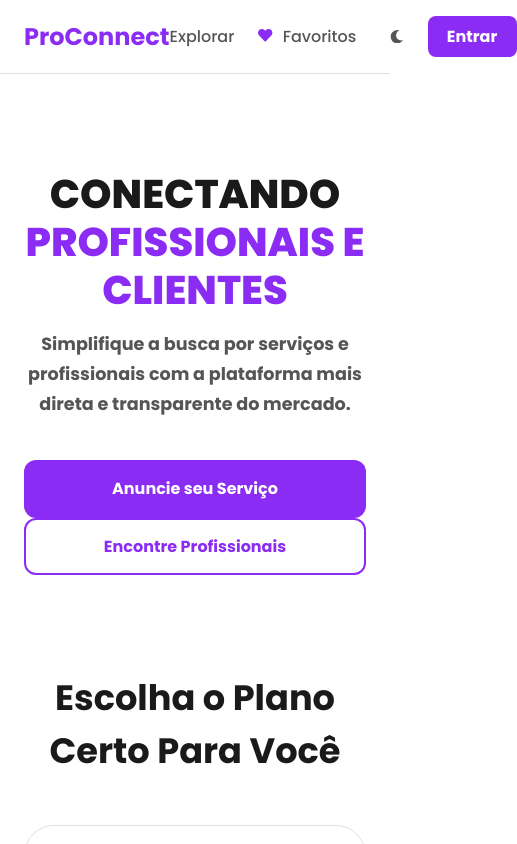
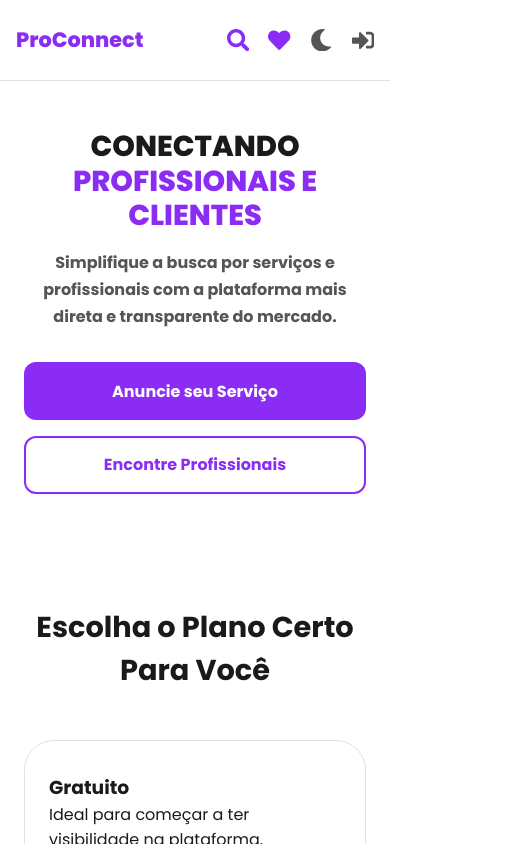
Before and after one commit to billiezinha/ProConnect, a Next.js app in the folder proconnect/: page / in a window 390 px wide. Shown: the top 844 px of the page, 517 px wide, since content can reach past the window. Built offline with nearby package versions, Linux system fonts and the light colour scheme.

Commit message:
fix front home

```diff
--- a/proconnect/src/app/globals.css
+++ b/proconnect/src/app/globals.css
@@ -35,6 +35,12 @@
   box-sizing: border-box;
   padding: 0;
   margin: 0;
+}
+
+/* === PREVINE BARRA DE ROLAGEM HORIZONTAL NO MOBILE (CRUCIAL PARA RESPONSIVIDADE) === */
+html, body {
+  max-width: 100vw;
+  overflow-x: hidden;
 }
 
 body {
@@ -87,5 +93,3 @@ body {
 /* Cores específicas para os ícones */
 .sunIcon { color: #ffcf40; }
 .moonIcon { color: #a1a1aa; }
-
-/* ... Mantenha aqui sua animação de pulso (onlineDot) se desejar ... */
--- a/proconnect/src/app/layout.tsx
+++ b/proconnect/src/app/layout.tsx
@@ -19,6 +19,11 @@ export default function RootLayout({ children }: { children: React.ReactNode })
 
   return (
     <html lang="pt-BR">
+      <head>
+        {/* ESTA É A LINHA MÁGICA QUE AVISA O TELEMÓVEL PARA USAR O MODO RESPONSIVO */}
+        <meta name="viewport" content="width=device-width, initial-scale=1, maximum-scale=1" />
+        <title>ProConnect</title>
+      </head>
       <body>
         <ThemeProvider>
           <SplashScreen isVisible={showSplash} />
--- a/proconnect/src/app/page.module.css
+++ b/proconnect/src/app/page.module.css
@@ -5,12 +5,26 @@
 }
 
 .container {
-  max-width: var(--largura-container);
+  max-width: var(--largura-container, 1200px);
   margin: 0 auto;
   padding: 0 1.5rem;
 }
 
-/* === BOTOES (Restaurando o formato de botão) ========= */
+/* === BOTOES ========================================== */
+.botoesWrapper {
+  display: flex;
+  gap: 1rem;
+  justify-content: center;
+  align-items: center;
+  margin-top: 2rem;
+}
+
+.buttonWrapper {
+  margin: 2rem 0;
+  display: flex;
+  justify-content: center;
+}
+
 .butaoPrimary, .butaoOutline, .butaoSecondary, .botaoPlano {
   padding: 0.9rem 2rem;
   font-size: 1rem;
@@ -19,8 +33,9 @@
   border: 2px solid transparent;
   cursor: pointer;
   transition: all 0.3s ease;
-  display: inline-block;
-  text-align: center;
+  display: inline-flex;
+  justify-content: center;
+  align-items: center;
   text-decoration: none;
 }
 
@@ -46,6 +61,20 @@
   color: var(--cor-texto-claro) !important;
 }
 
+/* === BOTÃO SECUNDÁRIO (CADASTRE-SE NO FOOTER) === */
+.butaoSecondary {
+  background-color: white;
+  color: var(--cor-primaria) !important;
+  border: 2px solid white;
+}
+
+.butaoSecondary:hover {
+  background-color: transparent;
+  color: white !important;
+  border-color: white;
+  transform: translateY(-3px);
+}
+
 /* === SEÇÃO HERO (PROFISSIONAIS E CLIENTES) =========== */
 .mainContent {
   text-align: center;
@@ -55,7 +84,7 @@
 
 .titulo, .titulo2 {
   font-weight: 800;
-  font-size: clamp(2.5rem, 5vw, 3.5rem);
+  font-size: clamp(2rem, 5vw, 3.5rem);
   line-height: 1.2;
 }
 
@@ -64,13 +93,17 @@
 
 .textoPrincipal {
   max-width: 650px;
-  margin: 0 auto 2.5rem;
+  margin: 0 auto;
   font-size: 1.1rem;
   line-height: 1.7;
   color: var(--cor-texto-secundario);
 }
 
-/* === CARDS DE PLANOS (ARREDONDADOS) =================== */
+/* === CARDS DE PLANOS ================================= */
+.section {
+  padding: 4rem 0;
+}
+
 .planosWrapper {
   display: grid;
   grid-template-columns: 1fr 1fr;
@@ -81,7 +114,7 @@
 .cardPlano {
   background-color: var(--cor-fundo-card);
   padding: 2.5rem;
-  border-radius: 30px; /* Bordas bem arredondadas */
+  border-radius: 30px;
   border: 1px solid var(--cor-borda);
   display: flex;
   flex-direction: column;
@@ -107,7 +140,23 @@
   font-weight: 700;
 }
 
-/* === SEÇÃO DE RECURSOS (ORGANIZAÇÃO 3x3) =========== */
+/* === LISTA DE PLANOS (SEM PONTOS PRETOS) ============= */
+.planoLista {
+  list-style: none; /* Remove os pontos */
+  padding: 0;
+  margin: 1.5rem 0 2rem 0;
+}
+
+.planoLista li {
+  margin-bottom: 0.8rem;
+  font-size: 0.95rem;
+  color: var(--cor-texto-secundario);
+  display: flex;
+  align-items: center;
+  gap: 8px; /* Espaço entre o ✔️ e a palavra */
+}
+
+/* === SEÇÃO DE RECURSOS =============================== */
 .recursos {
   background-color: var(--cor-fundo-secao);
   padding: 5rem 0;
@@ -117,13 +166,13 @@
   font-size: 2.2rem;
   font-weight: 700;
   text-align: center;
-  margin-bottom: 3rem;
+  margin-bottom: 1rem;
   color: var(--cor-texto);
 }
 
 .gridRecursos {
   display: grid;
-  grid-template-columns: repeat(3, 1fr); /* 3 em cima, 3 embaixo */
+  grid-template-columns: repeat(3, 1fr);
   gap: 2rem;
   margin-top: 3rem;
 }
@@ -131,7 +180,7 @@
 .cardRecurso {
   background-color: var(--cor-fundo-card);
   padding: 3rem 2rem;
-  border-radius: 30px; /* Arredondamento igual aos planos */
+  border-radius: 30px;
   border: 1px solid var(--cor-borda);
   text-align: center;
   transition: all 0.3s ease;
@@ -143,7 +192,7 @@
 .cardRecurso:hover {
   transform: translateY(-10px);
   border-color: var(--cor-primaria);
-  box-shadow: var(--sombra-suave);
+  box-shadow: 0 10px 20px rgba(0, 0, 0, 0.05);
 }
 
 .iconRecurso {
@@ -165,7 +214,7 @@
   line-height: 1.6;
 }
 
-/* === FOOTER ROXO (Sempre Roxo) ======================= */
+/* === FOOTER ========================================== */
 .footer {
   background-color: var(--cor-primaria) !important;
   color: white !important;
@@ -185,6 +234,7 @@
 }
 
 /* === RESPONSIVIDADE ====================================== */
+
 @media (max-width: 1024px) {
   .gridRecursos {
     grid-template-columns: repeat(2, 1fr);
@@ -192,11 +242,53 @@
 }
 
 @media (max-width: 768px) {
-  .planosWrapper, .gridRecursos {
-    grid-template-columns: 1fr;
+  .mainContent {
+    padding: 4rem 0;
   }
-  .butaoPrimary, .butaoOutline {
+
+  .tituloSecao {
+    font-size: 1.8rem;
+  }
+
+  .botoesWrapper {
+    flex-direction: column;
+    width: 100%;
+  }
+
+  .butaoPrimary, .butaoOutline, .butaoSecondary {
     width: 100%;
     max-width: 350px;
   }
+
+  .planosWrapper, .gridRecursos {
+    grid-template-columns: 1fr;
+    gap: 1.5rem;
+  }
+
+  .cardPlano, .cardRecurso {
+    padding: 2rem 1.5rem;
+  }
+
+  .recursos {
+    padding: 3rem 0;
+  }
+
+  .footer {
+    padding: 3rem 0;
+  }
 }
+
+@media (max-width: 480px) {
+  .mainContent {
+    padding: 3rem 0;
+  }
+
+  .titulo, .titulo2 {
+    font-size: 1.8rem;
+  }
+
+  .textoPrincipal {
+    font-size: 1rem;
+    padding: 0 0.5rem;
+  }
+}
--- a/proconnect/src/components/navbar/Navbar.module.css
+++ b/proconnect/src/components/navbar/Navbar.module.css
@@ -5,39 +5,43 @@
   position: sticky;
   top: 0;
   z-index: 100;
-  transition: background-color 0.3s ease; /* Suaviza a troca de tema no topo */
+  transition: background-color 0.3s ease;
 }
 
 .container {
-  max-width: var(--largura-container);
+  max-width: var(--largura-container, 1200px);
   margin: 0 auto;
-  padding: 0 1.5rem;
+  padding: 0 2rem;
   display: flex;
-  justify-content: space-between;
+  justify-content: space-between; /* Mantém Logo na esquerda e Nav na direita */
   align-items: center;
 }
 
 .logo {
-  font-size: 1.5rem;
-  font-weight: 700;
+  font-size: 1.6rem;
+  font-weight: 800;
   color: var(--cor-primaria);
   text-decoration: none;
+  line-height: 1;
+  display: flex;
+  align-items: center;
 }
 
 .nav {
   display: flex;
   align-items: center;
-  gap: 1.5rem;
+  gap: 2rem;
 }
 
 .navLink {
   color: var(--cor-texto-secundario);
   text-decoration: none;
-  font-weight: 500;
+  font-weight: 600;
   display: flex;
   align-items: center;
-  gap: 5px;
+  gap: 8px;
   transition: color 0.2s;
+  line-height: 1;
 }
 
 .navLink:hover {
@@ -45,35 +49,74 @@
 }
 
 .navLink svg {
-  color: var(--cor-primaria); /* Usa a variável para o coração roxo */
+  color: var(--cor-primaria);
 }
 
-/* === BOTÃO DE TEMA (SEM CAIXINHA) === */
+/* === CONTROLE DOS ÍCONES E TEXTOS === */
+.desktopText {
+  display: block; /* Visível no PC */
+}
+
+.alwaysIcon {
+  font-size: 1.2rem;
+}
+
+.mobileOnlyIcon {
+  display: none; /* Escondido no PC */
+}
+
+/* === ESTILOS DO FAVORITO === */
+.favBadgeWrapper {
+  position: relative;
+  display: flex;
+  align-items: center;
+  justify-content: center;
+}
+
+.badge {
+  position: absolute;
+  top: -10px;
+  right: -10px;
+  background-color: var(--cor-primaria);
+  color: white;
+  font-size: 0.65rem;
+  font-weight: bold;
+  padding: 2px 6px;
+  border-radius: 12px;
+  display: flex;
+  align-items: center;
+  justify-content: center;
+  min-width: 16px;
+  height: 16px;
+}
+
+/* === BOTÃO DE TEMA === */
 .themeToggle {
-  background: none;      /* Remove o fundo */
-  border: none;          /* Remove a borda */
-  padding: 0;            /* Remove o espaçamento que criava a caixa */
-  margin-left: 10px;     /* Espaçamento lateral solto */
+  background: none;
+  border: none;
+  padding: 0;
+  margin-left: 1rem;
   cursor: pointer;
   display: flex;
   align-items: center;
   justify-content: center;
   outline: none;
   transition: transform 0.2s ease;
+  font-size: 1.3rem;
 }
 
 .themeToggle:hover {
-  transform: scale(1.1); /* Efeito de zoom leve ao passar o mouse */
+  transform: scale(1.1);
 }
 
-.sunIcon { color: #fff; }
+.sunIcon { color: #f59e0b; }
 .moonIcon { color: var(--cor-texto-secundario); }
 
-/* === DEMAIS ESTILOS === */
+/* === DEMAIS ESTILOS (PERFIL E LOGIN) === */
 .userMenu {
   display: flex;
   align-items: center;
-  gap: 1rem;
+  gap: 1.5rem;
 }
 
 .profileLink {
@@ -82,28 +125,97 @@
   gap: 0.5rem;
   color: var(--cor-texto);
   text-decoration: none;
+  font-weight: 600;
+  line-height: 1;
 }
 
 .logoutBtn {
   background: none;
   border: none;
-  color: var(--cor-erro);
+  color: #ef4444;
   cursor: pointer;
   font-size: 1.2rem;
   display: flex;
   align-items: center;
+  transition: transform 0.2s;
+}
+
+.logoutBtn:hover {
+  transform: scale(1.1);
 }
 
 .loginBtn {
   background-color: var(--cor-primaria);
-  color: white !important; /* Força branco mesmo no modo dark */
-  padding: 0.5rem 1.2rem;
+  color: white !important;
+  padding: 0.7rem 1.5rem;
   border-radius: 8px;
   text-decoration: none;
   font-weight: 600;
-  transition: background-color 0.2s;
+  display: flex;
+  align-items: center;
+  line-height: 1;
+  transition: all 0.2s;
+  box-shadow: 0 4px 10px rgba(139, 44, 245, 0.2);
 }
 
 .loginBtn:hover {
   background-color: var(--cor-primaria-hover);
+  transform: translateY(-2px);
 }
+
+/* =========================================
+   REGRAS DE RESPONSIVIDADE (MOBILE - ÍCONES)
+   ========================================= */
+
+@media (max-width: 1024px) {
+  .nav { gap: 1.2rem; }
+}
+
+@media (max-width: 768px) {
+  .container {
+    flex-direction: row; /* Força tudo a ficar na MESMA LINHA! */
+    justify-content: space-between;
+    padding: 0.8rem 1rem;
+    gap: 0;
+  }
+
+  .nav {
+    gap: 1.2rem; /* Espaço entre os ícones */
+    width: auto;
+  }
+
+  .logo {
+    font-size: 1.3rem; /* Logo um pouquinho menor para caber os ícones */
+  }
+
+  /* ESCONDE OS TEXTOS NO CELULAR */
+  .desktopText {
+    display: none !important;
+  }
+
+  /* MOSTRA OS ÍCONES EXTRAS NO CELULAR E AUMENTA O TAMANHO DE TODOS */
+  .mobileOnlyIcon {
+    display: block !important;
+    font-size: 1.4rem;
+    color: var(--cor-texto-secundario);
+  }
+
+  .alwaysIcon, .themeToggle {
+    font-size: 1.4rem;
+  }
+
+  /* O botão de entrar vira só um ícone no celular, sem o fundo roxo */
+  .loginBtn {
+    background-color: transparent !important;
+    padding: 0 !important;
+    box-shadow: none !important;
+    color: var(--cor-primaria) !important;
+  }
+
+  .loginBtn:hover {
+    transform: scale(1.1);
+  }
+
+  .themeToggle { margin-left: 0; }
+  .userMenu { gap: 1.2rem; margin-top: 0; }
+}
--- a/proconnect/src/components/navbar/Navbar.tsx
+++ b/proconnect/src/components/navbar/Navbar.tsx
@@ -3,15 +3,23 @@
 import { useState, useEffect } from "react";
 import Link from "next/link";
 import { useRouter, usePathname } from "next/navigation";
-import { FaUserCircle, FaSignOutAlt, FaHeart, FaSun, FaMoon, FaBullseye } from "react-icons/fa";
+import {
+  FaUserCircle,
+  FaSignOutAlt,
+  FaHeart,
+  FaSun,
+  FaMoon,
+  FaSearch,
+  FaSignInAlt
+} from "react-icons/fa";
 import styles from "./Navbar.module.css";
 import Cookies from "js-cookie";
-import { useTheme } from "@/context/ThemeContext"; // Importação do Hook de Tema
+import { useTheme } from "@/context/ThemeContext";
 
 export default function Navbar() {
   const [isLogged, setIsLogged] = useState(false);
-  const { isDark, toggleTheme } = useTheme(); // Usando o tema
-  const [favCount, setFavCount] = useState(0); // Contador de favoritos
+  const { isDark, toggleTheme } = useTheme();
+  const [favCount, setFavCount] = useState(0);
   const router = useRouter();
   const pathname = usePathname();
 
@@ -19,7 +27,6 @@ export default function Navbar() {
     const token = localStorage.getItem("token");
     setIsLogged(!!token);
 
-    // Atualiza o contador de favoritos do localStorage
     const salvos = JSON.parse(localStorage.getItem("@ProConnect:favoritos") || "[]");
     setFavCount(salvos.length);
   }, [pathname]);
@@ -43,18 +50,18 @@ export default function Navbar() {
 
         <nav className={styles.nav}>
           <Link href="/Busca-profissionais" className={styles.navLink}>
-            Explorar
+            <FaSearch className={styles.mobileOnlyIcon} />
+            <span className={styles.desktopText}>Explorar</span>
           </Link>
 
           <Link href="/favoritos" className={styles.navLink}>
             <div className={styles.favBadgeWrapper}>
-              <FaHeart style={{ marginRight: '5px', fontSize: '0.9rem' }} />
+              <FaHeart className={styles.alwaysIcon} />
               {favCount > 0 && <span className={styles.badge}>{favCount}</span>}
             </div>
-            Favoritos
+            <span className={styles.desktopText}>Favoritos</span>
           </Link>
 
-          {/* BOTÃO MODO DARK: Colocado estrategicamente antes do Login/Perfil */}
           <button
             onClick={toggleTheme}
             className={styles.themeToggle}
@@ -66,16 +73,17 @@ export default function Navbar() {
           {isLogged ? (
             <div className={styles.userMenu}>
               <Link href="/perfil" className={styles.profileLink}>
-                <FaUserCircle />
-                <span>Meu Perfil</span>
+                <FaUserCircle className={styles.alwaysIcon} />
+                <span className={styles.desktopText}>Meu Perfil</span>
               </Link>
               <button onClick={handleLogout} className={styles.logoutBtn} aria-label="Sair">
-                <FaSignOutAlt />
+                <FaSignOutAlt className={styles.alwaysIcon} />
               </button>
             </div>
           ) : (
             <Link href="/login" className={styles.loginBtn}>
-              Entrar
+              <FaSignInAlt className={styles.mobileOnlyIcon} />
+              <span className={styles.desktopText}>Entrar</span>
             </Link>
           )}
         </nav>
```
